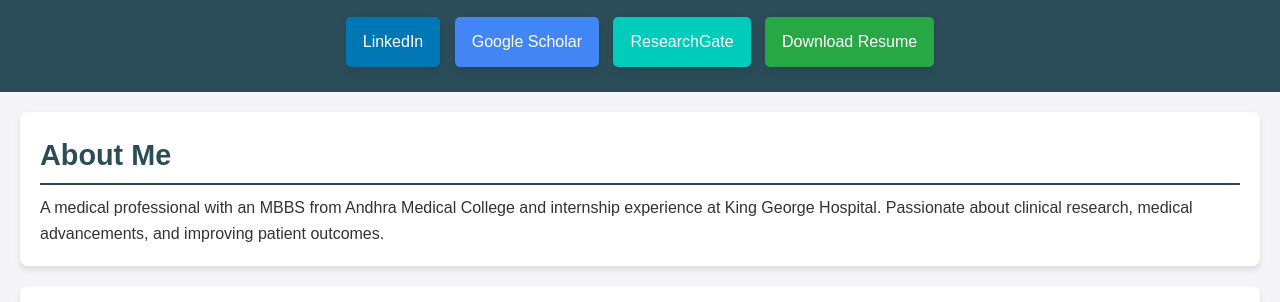
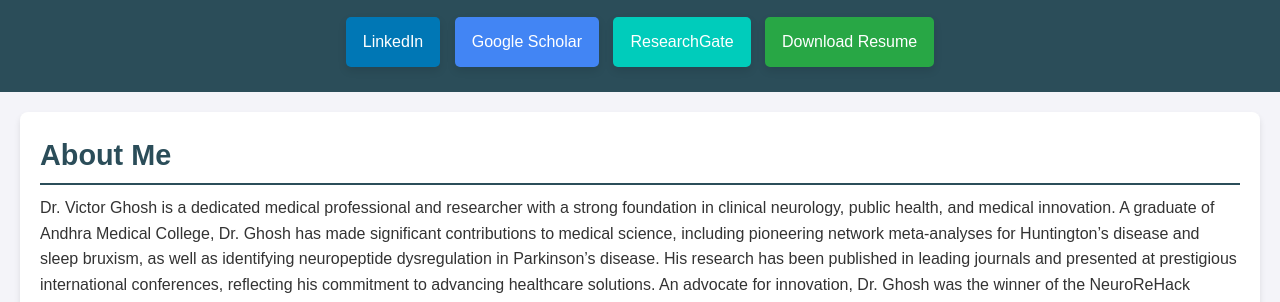
Before and after one commit to victor-ghosh/victor-ghosh.github.io, a plain HTML site: page index.html in a window 1280 px wide. Shown: the part 439-741 px from the top of the page. Drawn offline with Linux system fonts and the light colour scheme.

Commit message:
Update index.html

```diff
--- a/index.html
+++ b/index.html
@@ -25,7 +25,7 @@
     <main>
         <section class="section" id="about">
             <h2>About Me</h2>
-            <p>A medical professional with an MBBS from Andhra Medical College and internship experience at King George Hospital. Passionate about clinical research, medical advancements, and improving patient outcomes.</p>
+            <p>Dr. Victor Ghosh is a dedicated medical professional and researcher with a strong foundation in clinical neurology, public health, and medical innovation. A graduate of Andhra Medical College, Dr. Ghosh has made significant contributions to medical science, including pioneering network meta-analyses for Huntington’s disease and sleep bruxism, as well as identifying neuropeptide dysregulation in Parkinson’s disease. His research has been published in leading journals and presented at prestigious international conferences, reflecting his commitment to advancing healthcare solutions. An advocate for innovation, Dr. Ghosh was the winner of the NeuroReHack Hackathon and a finalist at the Med Hackathon, and has completed advanced entrepreneurship training with the Center for Cellular and Molecular Platforms (C-CAMP). Alongside his academic pursuits, Dr. Ghosh is an experienced peer reviewer, a recipient of multiple academic honors, and an advocate for community health through impactful volunteering initiatives.</p>
         </section>
 
         <section class="section" id="education">
```
